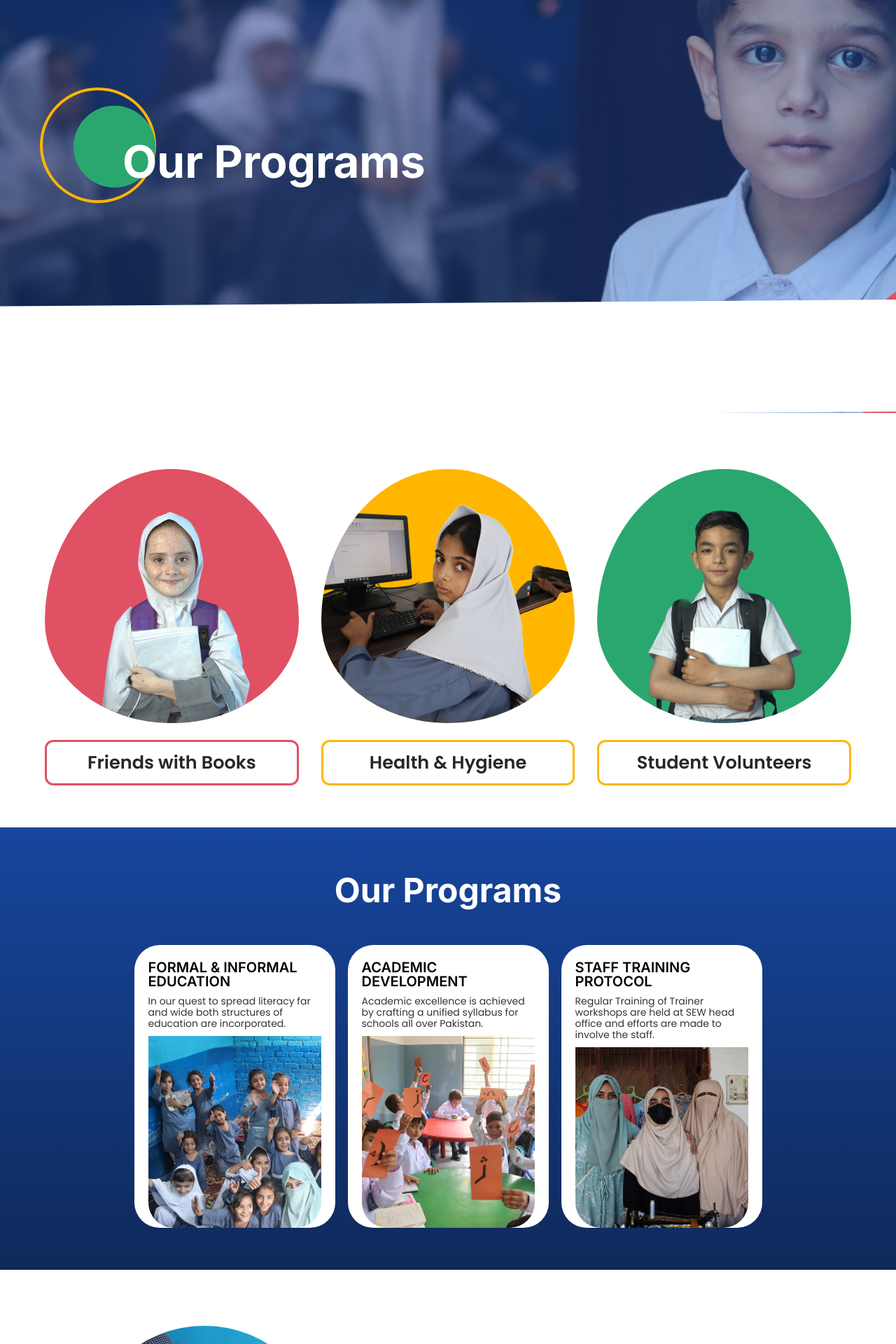
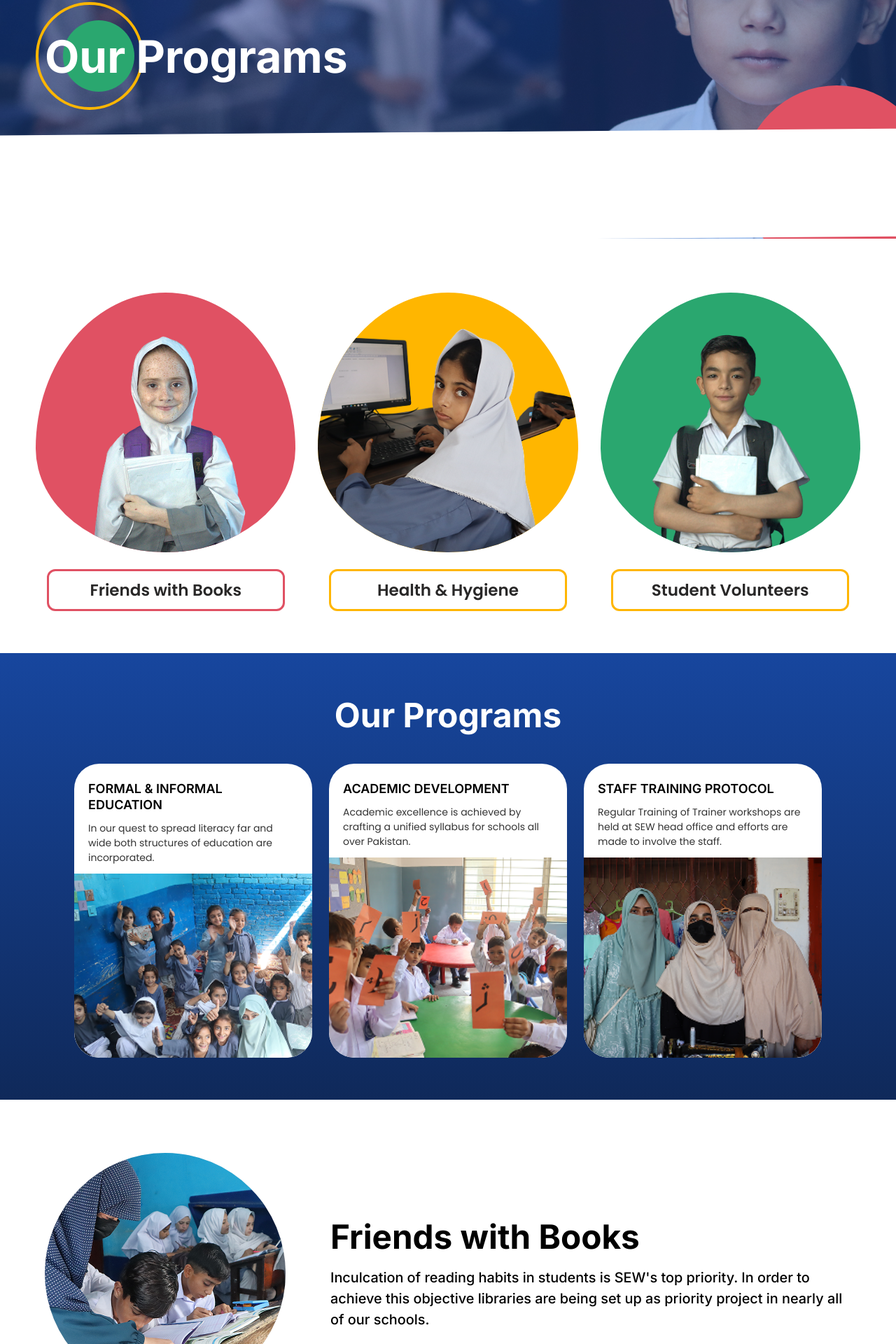
Before and after one commit to yusrafaisal/Baithak-School-Website, a Next.js app: page /programs in a window 1280 px wide. Shown: the part 320-2240 px from the top of the page at 70% size. Built offline with nearby package versions, Linux system fonts and the light colour scheme; a web font is replaced by a local one.

Commit message:
made programs page to be responsive.

```diff
--- a/components/EducationalPrograms.jsx
+++ b/components/EducationalPrograms.jsx
@@ -1,8 +1,7 @@
 // EducationalPrograms.jsx
+// Ourprograms.jsx
 "use client";
 
-// NOTE: In the new design this section is titled "Our Programs" (not "Educational Programs"),
-// has only 3 cards, and the third is "STAFF TRAINING PROTOCOL" (not Vocational Training).
 const EDU_CARDS = [
   {
     title: "FORMAL & INFORMAL EDUCATION",
@@ -26,7 +25,7 @@
     <section
       style={{
         background: "linear-gradient(180deg, #17469E 0%, #0F295A 100%)",
-        padding: "51px 64px 60px",
+        padding: "clamp(40px, 6vw, 60px) clamp(16px, 4vw, 64px)",
       }}
     >
       {/* Section heading — "Our Programs" per new spec */}
@@ -34,21 +33,24 @@
         style={{
           fontFamily: "Inter, sans-serif",
           fontWeight: 700,
-          fontSize: "48px",
-          lineHeight: "77px",
+          fontSize: "clamp(28px, 4vw, 48px)",
+          lineHeight: "1.2",
           color: "#FFFFFF",
           textAlign: "center",
           marginBottom: "40px",
+          marginTop: 0,
         }}
       >
         Our Programs
       </h2>
 
+      {/* Flex container that automatically drops down to a column grid style on smaller screens */}
       <div
         style={{
           display: "flex",
           flexDirection: "row",
-          gap: "18px",
+          flexWrap: "wrap",
+          gap: "24px",
           maxWidth: "1220px",
           margin: "0 auto",
           justifyContent: "center",
@@ -60,14 +62,16 @@
             style={{
               background: "#FFFFFF",
               borderRadius: "36px",
-              padding: "22px 20px 0px",
+              padding: "24px 20px 0px",
               boxSizing: "border-box",
               display: "flex",
               flexDirection: "column",
-              gap: "10px",
-              width: "287px",
-              flexShrink: 0,
-              height: "404px",
+              gap: "12px",
+              // Adapts layout sizes dynamically across desktop and mobile screens
+              width: "100%",
+              maxWidth: "340px",
+              minHeight: "420px",
+              maxHeight: "460px",
               overflow: "hidden",
             }}
           >
@@ -75,8 +79,8 @@
               style={{
                 fontFamily: "Inter, sans-serif",
                 fontWeight: 600,
-                fontSize: "20px",
-                lineHeight: "20px",
+                fontSize: "18px",
+                lineHeight: "1.3",
                 color: "#000000",
                 margin: 0,
               }}
@@ -88,7 +92,7 @@
                 fontFamily: "Poppins, sans-serif",
                 fontWeight: 400,
                 fontSize: "14px",
-                lineHeight: "16px",
+                lineHeight: "1.5",
                 color: "#333333",
                 margin: 0,
               }}
@@ -101,8 +105,10 @@
                 marginTop: "auto",
                 overflow: "hidden",
                 flex: 1,
-                minHeight: "160px",
+                minHeight: "180px",
                 borderRadius: "0 0 36px 36px",
+                marginRight: "-20px", // Cancels padding out for a clean full-width bottom layout
+                marginLeft: "-20px",
               }}
             >
               <img
--- a/components/ProgramSection.jsx
+++ b/components/ProgramSection.jsx
@@ -1,8 +1,7 @@
 // ProgramSection.jsx
 "use client";
 
-// New design: each section has a single large circle image (343px) on one side
-// and a title + plain paragraph on the other — no rotated card, no collage, no accent bar.
+import { useEffect, useState } from "react";
 
 export default function ProgramSection({
   id,
@@ -12,12 +11,46 @@
   circleImage,
   descFontSize = "19.85px",
 }) {
-  const imageBlock = (
+  const [isMobile, setIsMobile] = useState(false);
+
+  useEffect(() => {
+    const handleResize = () => setIsMobile(window.innerWidth < 768);
+    handleResize();
+    window.addEventListener("resize", handleResize);
+    return () => window.removeEventListener("resize", handleResize);
+  }, []);
+
+  // Determine correct alignment direction dynamically
+  const getFlexDirection = () => {
+    if (isMobile) return "column";
+    return imageLeft ? "row" : "row-reverse";
+  };
+
+  return (
+    <section
+      id={id}
+      style={{
+        padding: "clamp(40px, 6vw, 80px) clamp(16px, 5vw, 120px)",
+        background: "#FFFFFF",
+        overflow: "hidden",
+      }}
+    >
+      <div
+        style={{
+          display: "flex",
+          flexDirection: getFlexDirection(),
+          gap: "clamp(24px, 5vw, 80px)",
+          alignItems: "center",
+          maxWidth: "1200px",
+          margin: "0 auto",
+        }}
+      >
+        {/* Image Block */}
         <div
           style={{
             flexShrink: 0,
-        width: "344px",
-        height: "344px",
+            width: "clamp(200px, 40vw, 344px)",
+            height: "clamp(200px, 40vw, 344px)",
             borderRadius: "50%",
             overflow: "hidden",
             background: "#D9D9D9",
@@ -37,9 +70,8 @@
             }}
           />
         </div>
-  );
 
-  const textBlock = (
+        {/* Text Block */}
         <div
           style={{
             flex: 1,
@@ -48,14 +80,15 @@
             justifyContent: "center",
             gap: "16px",
             minWidth: 0,
+            textAlign: isMobile ? "center" : "left",
           }}
         >
           <h2
             style={{
               fontFamily: "Inter, sans-serif",
               fontWeight: 700,
-          fontSize: "47.65px",
-          lineHeight: "76px",
+              fontSize: "clamp(26px, 4vw, 47.65px)",
+              lineHeight: "1.2",
               color: "#000000",
               margin: 0,
             }}
@@ -66,8 +99,8 @@
             style={{
               fontFamily: "Inter, sans-serif",
               fontWeight: 500,
-          fontSize: descFontSize,
-          lineHeight: "30px",
+              fontSize: `clamp(14px, 1.6vw, ${descFontSize})`,
+              lineHeight: "1.5",
               color: "#000000",
               margin: 0,
             }}
@@ -75,29 +108,6 @@
             {description}
           </p>
         </div>
-  );
-
-  return (
-    <section
-      id={id}
-      style={{
-        padding: "80px 120px",
-        background: "#FFFFFF",
-        overflow: "hidden",
-      }}
-    >
-      <div
-        style={{
-          display: "flex",
-          flexDirection: imageLeft ? "row" : "row-reverse",
-          gap: "80px",
-          alignItems: "center",
-          maxWidth: "1200px",
-          margin: "0 auto",
-        }}
-      >
-        {imageBlock}
-        {textBlock}
       </div>
     </section>
   );
--- a/components/ProgramsCards.jsx
+++ b/components/ProgramsCards.jsx
@@ -1,4 +1,5 @@
 "use client";
+
 const CARDS = [
   { label: "Friends with Books", borderColor: "#E05163", bg: "#E05163", img: "/images/program-friends.png" },
   { label: "Health & Hygiene", borderColor: "#FFB600", bg: "#FFB600", img: "/images/program-health.png" },
@@ -7,27 +8,39 @@
 
 export default function ProgramsCards() {
   return (
-    <section style={{ padding: "80px 64px 60px", background: "#FFFFFF" }}>
+    <section
+      style={{
+        padding: "clamp(40px, 6vw, 80px) clamp(16px, 4vw, 64px) clamp(30px, 5vw, 60px)",
+        background: "#FFFFFF"
+      }}
+    >
       <div
         style={{
           display: "grid",
-          gridTemplateColumns: "repeat(3, 1fr)",
+          gridTemplateColumns: "repeat(auto-fit, minmax(280px, 1fr))",
           gap: "32px",
           maxWidth: "1400px",
           margin: "0 auto",
+          justifyContent: "center",
         }}
       >
         {CARDS.map(({ label, borderColor, bg, img }) => (
           <div
             key={label}
-            style={{ display: "flex", flexDirection: "column", alignItems: "center", gap: "24px" }}
+            style={{
+              display: "flex",
+              flexDirection: "column",
+              alignItems: "center",
+              gap: "24px",
+              width: "100%"
+            }}
           >
             {/* Blob / organic circle image */}
             <div
               style={{
                 width: "100%",
-                aspectRatio: "1",
-                maxWidth: "420px",
+                aspectRatio: "1/1",
+                maxWidth: "380px",
                 borderRadius: "50% 50% 50% 50% / 60% 60% 40% 40%",
                 background: bg,
                 overflow: "hidden",
@@ -49,10 +62,10 @@
               style={{
                 border: `3px solid ${borderColor}`,
                 borderRadius: "12px",
-                padding: "10px 24px",
+                padding: "10px 16px",
                 background: "#FFFFFF",
                 width: "100%",
-                maxWidth: "380px",
+                maxWidth: "340px",
                 boxSizing: "border-box",
                 textAlign: "center",
               }}
@@ -61,8 +74,10 @@
                 style={{
                   fontFamily: "Poppins, sans-serif",
                   fontWeight: 600,
-                  fontSize: "clamp(18px, 2vw, 32px)",
+                  fontSize: "clamp(16px, 1.8vw, 24px)",
                   color: "#282727",
+                  display: "block",
+                  wordBreak: "break-word",
                 }}
               >
                 {label}
--- a/components/ProgramsHero.jsx
+++ b/components/ProgramsHero.jsx
@@ -1,13 +1,31 @@
 // ProgramsHero.jsx
+"use client";
+
+import { useEffect, useState } from "react";
+
 export default function ProgramsHero() {
+  const [isMobile, setIsMobile] = useState(false);
+
+  useEffect(() => {
+    const handleResize = () => setIsMobile(window.innerWidth < 768);
+    handleResize(); // Run on mount
+    window.addEventListener("resize", handleResize);
+    return () => window.removeEventListener("resize", handleResize);
+  }, []);
+
   return (
     <section
       style={{
         position: "relative",
         width: "100%",
-        height: "769px",
+        minHeight: "450px",
+        height: "65vh",
+        maxHeight: "769px",
         overflow: "hidden",
         marginTop: "69px",
+        display: "flex",
+        alignItems: "center",
+        background: "#1D59C8",
       }}
     >
       {/* Full-bleed background image */}
@@ -31,95 +49,98 @@
         }}
       />
 
-      {/* Decorative yellow border circle — left */}
+      {/* Decorative yellow border circle — left (Hidden on mobile) */}
+      {!isMobile && (
         <div
           style={{
             position: "absolute",
-          left: 57,
-          top: 304,
-          width: 166,
-          height: 165,
+            left: "4%",
+            top: "35%",
+            width: "12vw",
+            height: "12vw",
+            maxWidth: "166px",
+            maxHeight: "165px",
             borderRadius: "50%",
             border: "4px solid #FFB600",
             background: "transparent",
             zIndex: 2,
           }}
         />
+      )}
 
-      {/* Decorative green filled circle — left */}
+      {/* Decorative green filled circle — left (Hidden on mobile) */}
+      {!isMobile && (
         <div
           style={{
             position: "absolute",
-          left: 105,
-          top: 330,
-          width: 117,
-          height: 117,
+            left: "7%",
+            top: "40%",
+            width: "8vw",
+            height: "8vw",
+            maxWidth: "117px",
+            maxHeight: "117px",
             borderRadius: "50%",
             background: "#2AA76F",
             zIndex: 2,
           }}
         />
+      )}
 
       {/* Large red circle — right */}
       <div
         style={{
           position: "absolute",
-          left: 1219,
-          top: 574,
-          width: 269,
-          height: 269,
+          right: "-50px",
+          bottom: "-50px",
+          width: "25vw",
+          height: "25vw",
+          maxWidth: "269px",
+          maxHeight: "269px",
           borderRadius: "50%",
           background: "#E05163",
           zIndex: 2,
         }}
       />
 
-      {/* "Our Programs" heading — left-aligned */}
+      {/* Heading Container */}
+      <div
+        style={{
+          width: "100%",
+          maxWidth: "1200px",
+          margin: "0 auto",
+          padding: "0 24px",
+          zIndex: 3,
+          boxSizing: "border-box",
+        }}
+      >
         <h1
           style={{
-          position: "absolute",
-          left: 175,
-          top: 385,
             fontFamily: "Inter, sans-serif",
             fontWeight: 700,
-          fontSize: "64px",
-          lineHeight: "49px",
+            fontSize: "clamp(36px, 6vw, 64px)",
+            lineHeight: "1.2",
             color: "#FFFFFF",
             margin: 0,
-          zIndex: 3,
+            textAlign: isMobile ? "center" : "left",
           }}
         >
           Our Programs
         </h1>
+      </div>
 
       {/* White diagonal wave at bottom */}
       <div
         style={{
           position: "absolute",
-          bottom: -2,
-          left: -27,
-          width: "1539px",
-          height: "160px",
+          bottom: "-2px",
+          left: "-5%",
+          width: "110%",
+          height: "clamp(60px, 12vw, 160px)",
           background: "#FFFFFF",
           transform: "rotate(179.57deg)",
           zIndex: 3,
         }}
       />
-
-      {/* Partial yellow border ellipse — bottom left overflow */}
-      <div
-        style={{
-          position: "absolute",
-          left: -35,
-          top: 858,
-          width: 91,
-          height: 90,
-          borderRadius: "50%",
-          border: "4px solid #FFB600",
-          background: "transparent",
-          zIndex: 4,
-        }}
-      />
     </section>
   );
 }
```
Lines whose indentation alone changed are shown as unchanged.
